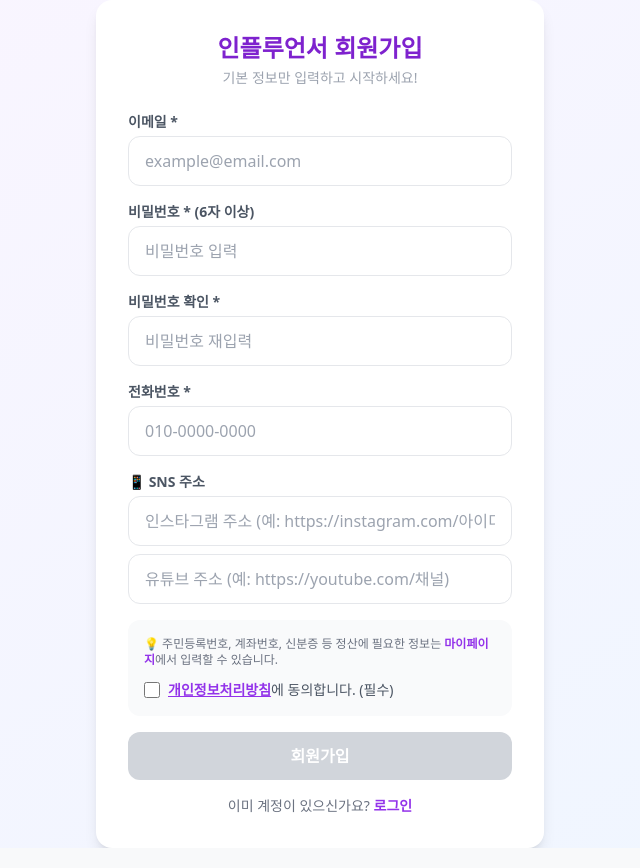
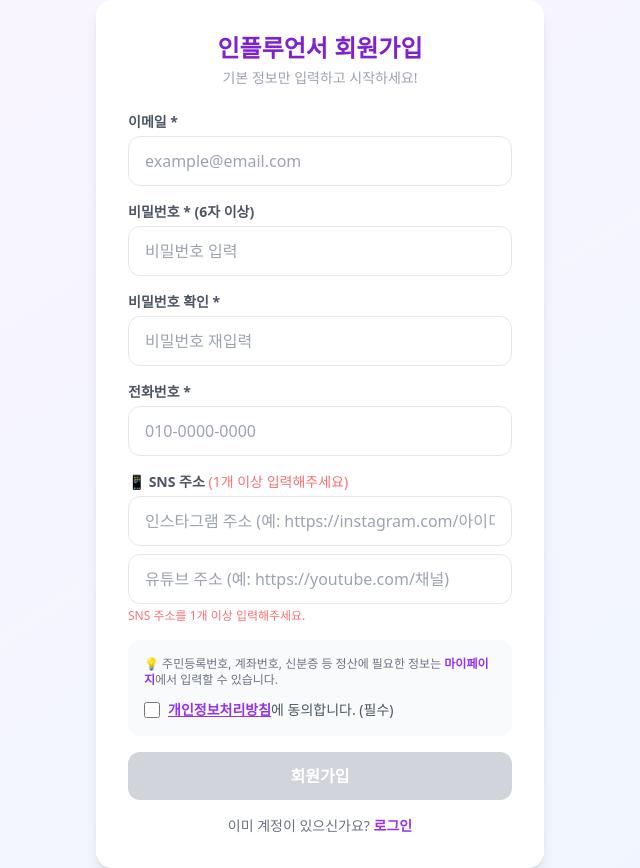
Before and after one commit to hagojob101-home/seeding-platform, a Next.js app: page /influencer/register in a window 1280 px wide. Shown: the whole page, without its empty margins (320-960 px from the left). Built offline with nearby package versions, Linux system fonts and the light colour scheme.

Commit message:
인플루언서 가입 SNS 1개 이상 입력 검증 추가

```diff
--- a/pages/influencer/register.js
+++ b/pages/influencer/register.js
@@ -28,6 +28,9 @@ export default function InfluencerRegister() {
     }
     if (!agreed) {
       setError('개인정보처리방침에 동의해주세요.'); return
+    }
+    if (!form.instagram && !form.youtube) {
+      setError('SNS 주소를 1개 이상 입력해주세요.'); return
     }
 
     setLoading(true)
@@ -97,13 +100,16 @@ export default function InfluencerRegister() {
           </div>
 
           <div>
-            <label className="text-sm font-semibold text-gray-600 mb-1 block">📱 SNS 주소</label>
+            <label className="text-sm font-semibold text-gray-600 mb-1 block">📱 SNS 주소 <span className="text-red-400 font-normal">(1개 이상 입력해주세요)</span></label>
             <input className="border rounded-xl px-4 py-3 w-full focus:outline-none focus:border-purple-400 mb-2"
               placeholder="인스타그램 주소 (예: https://instagram.com/아이디)"
               value={form.instagram} onChange={e => setForm({...form, instagram: e.target.value})} />
             <input className="border rounded-xl px-4 py-3 w-full focus:outline-none focus:border-purple-400"
               placeholder="유튜브 주소 (예: https://youtube.com/채널)"
               value={form.youtube} onChange={e => setForm({...form, youtube: e.target.value})} />
+            {!form.instagram && !form.youtube && (
+              <p className="text-red-400 text-xs mt-1">SNS 주소를 1개 이상 입력해주세요.</p>
+            )}
           </div>
 
           <div className="bg-gray-50 rounded-xl p-4">
```
